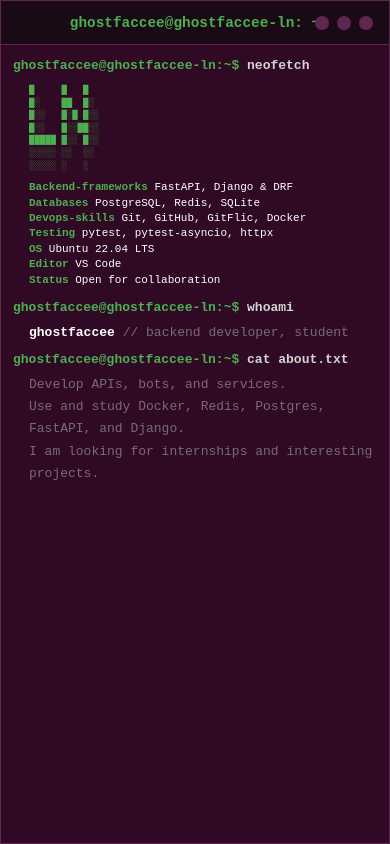
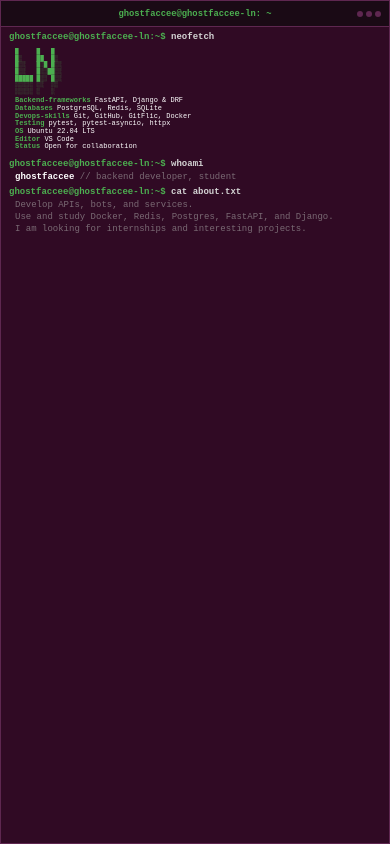
Before and after one commit to ghostfaccee/ghostfaccee.github.io, a plain HTML site: page index.html in a window 390 px wide. Drawn offline with Linux system fonts and the light colour scheme.

Commit message:
Update index.html

```diff
--- a/index.html
+++ b/index.html
@@ -168,31 +168,94 @@
             padding: 4px 0;
         }
         @media (max-width: 768px) {
+            .terminal-header {
+                padding: 6px 10px;
+                min-height: 32px;
+            }
+            .terminal-title {
+                font-size: 0.65rem;
+            }
+            .dot {
+                width: 8px;
+                height: 8px;
+            }
+            .terminal-dots {
+                gap: 4px;
+                right: 10px;
+            }
             .terminal-body {
-                padding: 14px 16px 12px 16px;
-                font-size: 14px;
+                padding: 8px 10px 6px 10px;
+                font-size: 11px;
+                line-height: 1.4;
+            }
+            .line {
+                line-height: 1.4;
+                margin-bottom: 1px;
+            }
+            .output {
+                padding-left: 8px;
+                line-height: 1.4;
+            }
+            .cursor-blink {
+                width: 7px;
+                height: 14px;
             }
             .neofetch-container {
                 flex-direction: column;
-                gap: 8px;
+                gap: 4px;
             }
             .neofetch-ascii {
-                font-size: 11px;
+                font-size: 8px;
+                line-height: 1.2;
             }
             .neofetch-info {
-                font-size: 12px;
+                font-size: 9px;
+                line-height: 1.2;
             }
         }
         @media (max-width: 480px) {
+            .terminal-header {
+                padding: 4px 8px;
+                min-height: 26px;
+            }
+            .terminal-title {
+                font-size: 0.55rem;
+            }
+            .dot {
+                width: 6px;
+                height: 6px;
+            }
+            .terminal-dots {
+                gap: 3px;
+                right: 8px;
+            }
             .terminal-body {
-                padding: 10px 12px 8px 12px;
-                font-size: 13px;
+                padding: 5px 8px 4px 8px;
+                font-size: 9px;
+                line-height: 1.3;
+            }
+            .line {
+                line-height: 1.3;
+                margin-bottom: 0.5px;
+            }
+            .output {
+                padding-left: 6px;
+                line-height: 1.3;
+            }
+            .cursor-blink {
+                width: 5px;
+                height: 11px;
             }
             .neofetch-ascii {
-                font-size: 9px;
+                font-size: 6px;
+                line-height: 1.1;
             }
             .neofetch-info {
-                font-size: 11px;
+                font-size: 7px;
+                line-height: 1.1;
+            }
+            .neofetch-container {
+                gap: 2px;
             }
         }
     </style>
```
